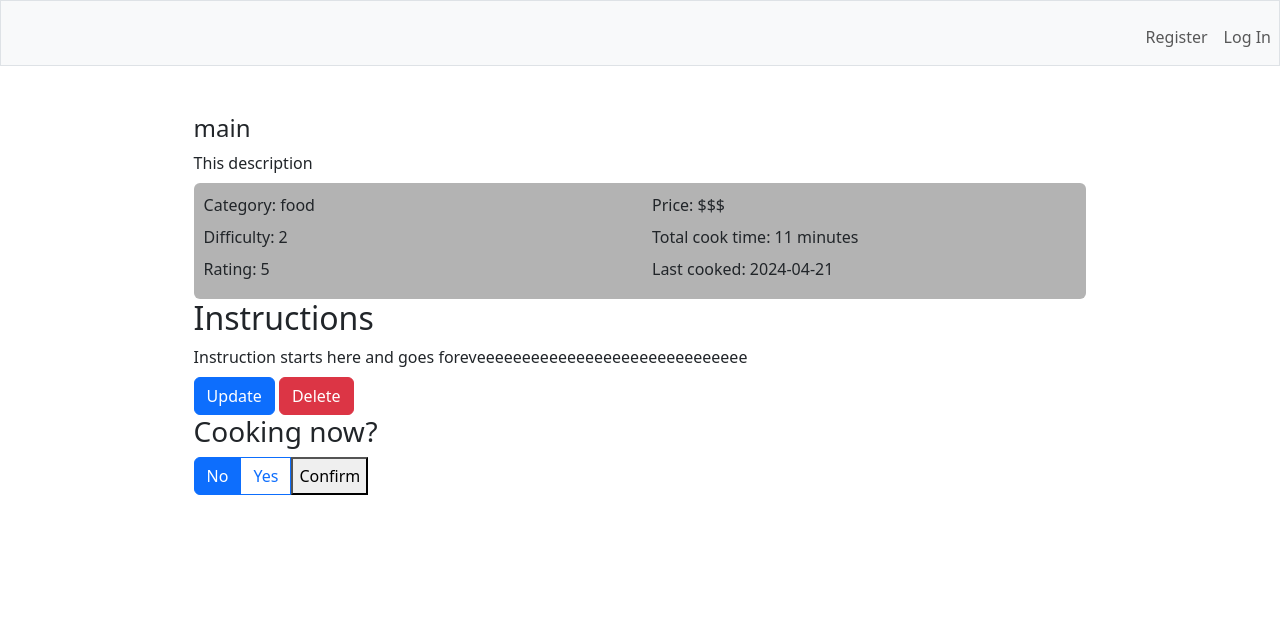
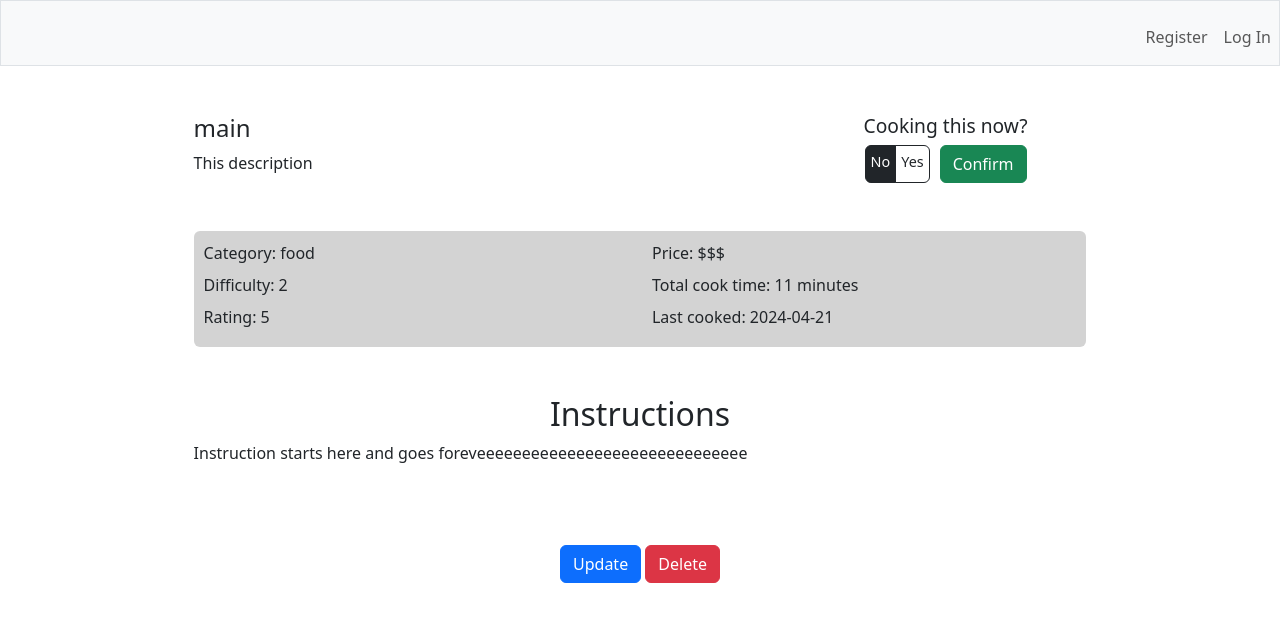
Before and after one commit to KrisGosp/mymealguide1, a Flask app: page /recipe/1 in a window 1280 px wide. Shown: the top 622 px of the page. Run offline with Flask 3, Linux system fonts and the light colour scheme; data comes from the database, SQL or seed files in the repository.

Commit message:
Improved ui recipe page

```diff
--- a/static/styles.css
+++ b/static/styles.css
@@ -14,11 +14,33 @@ a {
   margin: 0 auto;
 }
 
+/* Recipe Page */
+.header {
+  margin-bottom: 3rem;
+}
 .header h1 {
   font-size: 1.5rem;
 }
-
 .details {
-  background-color: #b3b3b3;
+  background-color: #d3d3d3;
   padding: 10px;
 }
+
+.instruction {
+  margin: 3rem 0 5rem 0;
+}
+.instruction h2 {
+  text-align: center;
+}
+
+.cooking_now h3 {
+  font-size: 1.2rem;
+}
+.cooking_choice {
+  font-size: 0.9rem;
+  padding: 5px;
+}
+
+.cooking_button {
+  margin-left: 10px;
+}
--- a/templates/recipe.html
+++ b/templates/recipe.html
@@ -1,45 +1,19 @@
 {% extends "layout.html" %} {% block title %} Recipe Details: {% endblock %} {%
 block main %}
 <div class="recipe_wrap">
-  <div class="header">
+  <div class="row header">
+    <div class="col-md-8">
       <h1>{{ row[2] }}</h1>
       <p>{{ row[3] }}</p>
     </div>
-  <!-- <div class="container text-center">
-    <div class="row">
-      <div class="col">Column</div>
-      <div class="col">Column</div>
-    </div>
-  </div> -->
-  <div class="details rounded">
-    <div class="row">
-      <div class="col">
-        <p>Category: {{ row[5] }}</p>
-        <p>Difficulty: {{ row[7] }}</p>
-        <p>Rating: {{ row[8] }}</p>
-      </div>
-      <div class="col">
-        <p>Price: {{ row[9] }}</p>
-        <p>Total cook time: {{ row[4] }} minutes</p>
-        <p>Last cooked: {{ row[10] }}</p>
-      </div>
-    </div>
-  </div>
-  <div class="intruction">
-    <h2>Instructions</h2>
-    <p>{{ row[6] }}</p>
-  </div>
-  <div class="actions">
-    <a href="{{ url_for('update', id=row[0]) }}" class="btn btn-primary"
-      >Update</a
+    <div class="col-md-4">
+      <div class="cooking_now">
+        <h3 class="d-flex justify-content-center">Cooking this now?</h3>
+        <form
+          action="/cooking_now/{{row[0]}}"
+          method="get"
+          class="d-flex justify-content-center"
         >
-    <a href="{{ url_for('delete', id=row[0]) }}" class="btn btn-danger"
-      >Delete</a
-    >
-  </div>
-  <div>
-    <h3>Cooking now?</h3>
-    <form action="/cooking_now/{{row[0]}}" method="get">
           <div class="btn-group" role="group">
             <input
               type="radio"
@@ -50,8 +24,9 @@ block main %}
               value="no"
               checked
             />
-        <label class="btn btn-outline-primary" for="no">No</label>
-
+            <label class="cooking_choice btn btn-outline-dark" for="no"
+              >No</label
+            >
             <input
               type="radio"
               class="btn-check"
@@ -60,10 +35,44 @@ block main %}
               autocomplete="off"
               value="yes"
             />
-        <label class="btn btn-outline-primary" for="yes">Yes</label>
-        <button type="submit">Confirm</button>
+            <label class="cooking_choice btn btn-outline-dark" for="yes"
+              >Yes</label
+            >
           </div>
+          <button class="cooking_button btn btn-success" type="submit">
+            Confirm
+          </button>
         </form>
       </div>
     </div>
+  </div>
+  <div class="details rounded">
+    <div class="row">
+      <div class="col-md-6">
+        <p>Category: {{ row[5] }}</p>
+        <p>Difficulty: {{ row[7] }}</p>
+        <p>Rating: {{ row[8] }}</p>
+      </div>
+      <div class="col-md-6">
+        <p>Price: {{ row[9] }}</p>
+        <p>Total cook time: {{ row[4] }} minutes</p>
+        <p>Last cooked: {{ row[10] }}</p>
+      </div>
+    </div>
+  </div>
+  <div class="instruction">
+    <h2>Instructions</h2>
+    <p>{{ row[6] }}</p>
+  </div>
+  <div class="actions d-flex justify-content-center">
+    <div>
+      <a href="{{ url_for('update', id=row[0]) }}" class="btn btn-primary"
+        >Update</a
+      >
+      <a href="{{ url_for('delete', id=row[0]) }}" class="btn btn-danger"
+        >Delete</a
+      >
+    </div>
+  </div>
+</div>
 {% endblock %}
```
Lines whose indentation alone changed are shown as unchanged.
